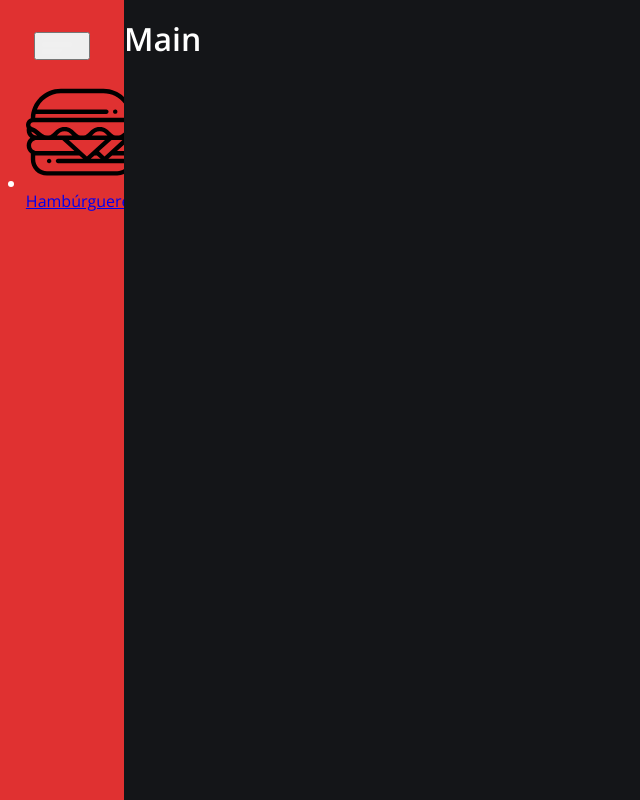
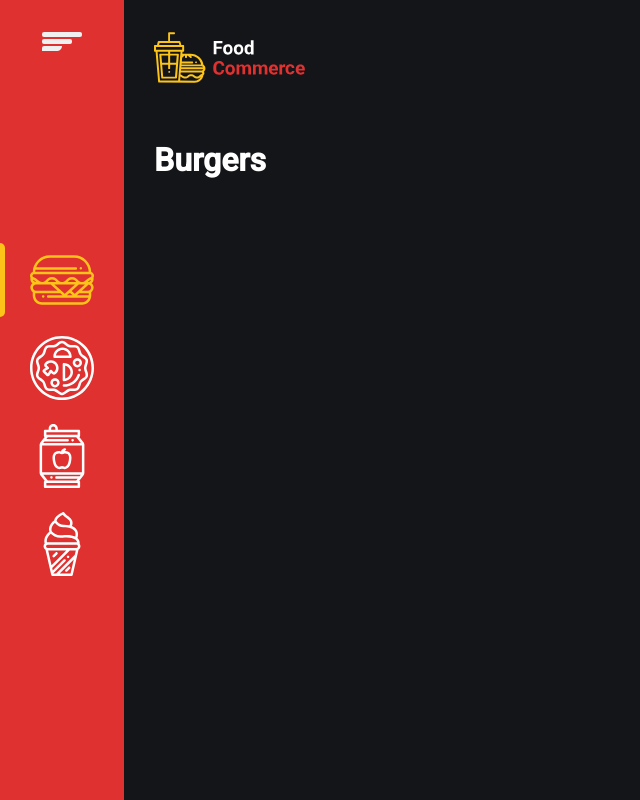
Before and after one commit to FelipeBaranda/food-commerce, a React (Create React App) app: page / in a window 1280 px wide. Shown: the whole page, without its empty margins (0-640 px from the left). Built offline with nearby package versions, Linux system fonts and the light colour scheme.

Commit message:
add pages and routes

```diff
--- a/public/index.html
+++ b/public/index.html
@@ -5,11 +5,11 @@
     <link rel="icon" href="%PUBLIC_URL%/favicon.ico" />
     <meta name="viewport" content="width=device-width, initial-scale=1" />
     <meta name="theme-color" content="#F83600" />
-    <meta name="description" content="Templade Dev Samurai de aplicação React" />
+    <meta name="description" content="Aplicação de pedidos de comida online." />
     <link rel="preconnect" href="https://fonts.googleapis.com" />
     <link rel="preconnect" href="https://fonts.gstatic.com" crossorigin />
     <link
-      href="https://fonts.googleapis.com/css2?family=IBM+Plex+Mono&family=IBM+Plex+Sans:wght@600;700&family=Open+Sans:wght@400;600&display=swap"
+      href="https://fonts.googleapis.com/css2?family=Roboto:wght@400;500&display=swap"
       rel="stylesheet"
     />
     <link rel="apple-touch-icon" href="%PUBLIC_URL%/logo192.png" />
@@ -27,7 +27,7 @@
       work correctly both with client-side routing and a non-root public URL.
       Learn how to configure a non-root public URL by running `npm run build`.
     -->
-    <title>Aplicação React</title>
+    <title>Food Commerce</title>
   </head>
   <body>
     <noscript>
--- a/src/components/Sidebar/index.tsx
+++ b/src/components/Sidebar/index.tsx
@@ -1,21 +1,50 @@
+import { useState } from 'react'
+
 import { Container } from './styles'
 
 import { ReactComponent as BurgerIcon } from '../../assets/burger.svg'
+import { ReactComponent as PizzaIcon } from '../../assets/pizza.svg'
+import { ReactComponent as SodaPopIcon } from '../../assets/soda.svg'
+import { ReactComponent as IceCreamIcon } from '../../assets/ice-cream.svg'
 
 import menuImg from '../../assets/menu.svg'
 
 export function Sidebar() {
+  const [menuOpen, setMenuOpen] = useState(false)
+
+  const handleToggleMenu = () => {
+    setMenuOpen(!menuOpen)
+  }
+
   return (
-    <Container>
-      <button type='button'>
+    <Container isMenuOpen={menuOpen}>
+      <button type='button' onClick={handleToggleMenu}>
         <img src={menuImg} alt='Abrir e fechar o menu' />
       </button>
       <nav>
         <ul>
           <li>
-            <a href='#'>
+            <a href='#' className='active'>
               <BurgerIcon />
               <span>Hambúrgueres</span>
+            </a>
+          </li>
+          <li>
+            <a href='#'>
+              <PizzaIcon />
+              <span>Pizzas</span>
+            </a>
+          </li>
+          <li>
+            <a href='#'>
+              <SodaPopIcon />
+              <span>Bebidas</span>
+            </a>
+          </li>
+          <li>
+            <a href='#'>
+              <IceCreamIcon />
+              <span>Sorvetes</span>
             </a>
           </li>
         </ul>
--- a/src/components/Sidebar/styles.ts
+++ b/src/components/Sidebar/styles.ts
@@ -1,9 +1,20 @@
-import styled from 'styled-components'
+import styled, { css } from 'styled-components'
 
-export const Container = styled.aside`
+interface ContainerProps {
+  isMenuOpen: boolean
+}
+
+export const Container = styled.aside<ContainerProps>`
   background-color: ${({ theme }) => theme.colors.red};
 
-  width: 7.75rem;
+  ${({ isMenuOpen }) =>
+    isMenuOpen
+      ? css`
+          width: 16.3rem;
+        `
+      : css`
+          width: 7.75rem;
+        `}
 
   padding: 2rem 0;
   overflow: hidden;
@@ -11,4 +22,125 @@ export const Container = styled.aside`
   display: flex;
   flex-direction: column;
   align-items: center;
+
+  transition: width 0.3s;
+
+  button {
+    background: none;
+    width: 100%;
+    border: none;
+  }
+
+  nav {
+    flex: 1;
+    width: 100%;
+    height: 100%;
+
+    ul {
+      height: 100%;
+      display: flex;
+      flex-direction: column;
+      justify-content: center;
+      gap: 1.5rem;
+    }
+
+    li {
+      a {
+        width: fit-content;
+        position: relative;
+        padding-left: 1.875rem;
+        padding-right: 1.875rem;
+
+        display: flex;
+        align-items: center;
+        gap: 2rem;
+
+        svg {
+          fill: ${({ theme }) => theme.colors.white};
+          width: 4rem;
+          height: 4rem;
+          transition: fill 0.3s;
+        }
+
+        span {
+          font-size: 1rem;
+          font-weight: 500;
+          transition: color 0.3s;
+        }
+
+        &.active {
+          &::after {
+            content: '';
+            position: absolute;
+            left: 0;
+            top: 50%;
+            bottom: 0;
+            transform: translateY(-50%);
+
+            background-color: ${({ theme }) => theme.colors.yellow};
+            width: 5px;
+            height: calc(100% + 10px);
+
+            border-radius: 0 5px 5px 0;
+          }
+
+          svg {
+            fill: ${({ theme }) => theme.colors.yellow};
+          }
+
+          span {
+            color: ${({ theme }) => theme.colors.yellow};
+          }
+        }
+      }
+    }
+  }
+
+  @media (max-width: 720px) {
+    position: fixed;
+    left: 0;
+    right: 0;
+    bottom: 0;
+    z-index: 999;
+
+    width: 100%;
+    height: 5rem;
+    overflow-y: auto;
+    padding: 0 0;
+
+    button {
+      display: none;
+    }
+
+    nav {
+      height: 100%;
+
+      ul {
+        flex-direction: row;
+        align-items: center;
+      }
+
+      li {
+        a {
+          flex-direction: column;
+          padding: 0rem;
+
+          svg {
+            width: 3.25rem;
+            height: 3.25rem;
+          }
+
+          span {
+            display: none;
+          }
+
+          &.active {
+            &::after {
+              display: none;
+            }
+          }
+        }
+      }
+    }
+  }
 `
--- /dev/null
+++ b/src/pages/Main/Burgers/index.tsx
@@ -0,0 +1,3 @@
+export default function Burgers() {
+  return <h1>Burgers</h1>
+}
--- /dev/null
+++ b/src/pages/Main/Burgers/styles.ts
@@ -0,0 +1 @@
+import styled from 'styled-components'
--- /dev/null
+++ b/src/pages/Main/Pizzas/index.tsx
@@ -0,0 +1,3 @@
+export default function Pizzas() {
+  return <h1>Pizzas</h1>
+}
--- /dev/null
+++ b/src/pages/Main/Pizzas/styles.ts
@@ -0,0 +1 @@
+import styled from 'styled-components'
--- a/src/pages/Main/index.tsx
+++ b/src/pages/Main/index.tsx
@@ -1,13 +1,19 @@
+import { Outlet } from 'react-router-dom'
+
 import { Sidebar } from '../../components/Sidebar'
 
 import { Container } from './styles'
+
+import logoImg from '../../assets/logo.svg'
 
 export default function Main() {
   return (
     <Container>
       <Sidebar />
-
-      <h1>Main</h1>
+      <section>
+        <img src={logoImg} />
+        <Outlet />
+      </section>
     </Container>
   )
 }
--- a/src/pages/Main/styles.ts
+++ b/src/pages/Main/styles.ts
@@ -3,6 +3,28 @@ import styled from 'styled-components'
 export const Container = styled.main`
   width: 100%;
   min-height: 100vh;
+  display: flex;
 
-  display: flex;
+  > section {
+    flex: 1;
+    width: 100%;
+    height: 100vh;
+    overflow-y: auto;
+    padding: 2rem 1.875rem;
+
+    img {
+      width: 10rem;
+      margin-bottom: 2rem;
+    }
+
+    @media (max-width: 720px) {
+      display: flex;
+      flex-direction: column;
+      padding-bottom: 8rem;
+
+      img {
+        align-self: center;
+      }
+    }
+  }
 `
--- a/src/routes.tsx
+++ b/src/routes.tsx
@@ -1,11 +1,16 @@
 import { Routes, Route } from 'react-router-dom'
 
 import MainPage from './pages/Main'
+import BurgersPage from './pages/Main/Burgers'
+import PizzasPage from './pages/Main/Pizzas'
 
 export function AppRoutes() {
   return (
     <Routes>
-      <Route path='/' element={<MainPage />} />
+      <Route path='/' element={<MainPage />}>
+        <Route path='/' element={<BurgersPage />} />
+        <Route path='pizzas' element={<PizzasPage />} />
+      </Route>
     </Routes>
   )
 }
--- a/src/styles/global.ts
+++ b/src/styles/global.ts
@@ -1,12 +1,46 @@
 import { createGlobalStyle } from 'styled-components'
 
 export const GlobalStyle = createGlobalStyle`
-  html, body, #root {
-    min-height: 100%;
+  * {
+    margin: 0;
+    padding: 0;
+    box-sizing: border-box;
   }
+
+  html {
+    @media (max-width: 1080px) {
+      font-size: 93.75%;
+    }
+    @media (max-width: 720px) {
+      font-size: 87.5%;
+    }
+  }
+
   body {
-    background: ${(props) => props.theme.colors.gray900};
-    color: ${(props) => props.theme.colors.white};
-    font-family: ${(props) => props.theme.fontFamily.sans};
+    background: ${({ theme }) => theme.colors.gray900};
+    -webkit-font-smoothing: antialiased;
+    color: ${({ theme }) => theme.colors.white};
+  }
+
+  body,
+  input,
+  select,
+  textarea,
+  button {
+    font: 400 1rem 'Roboto', Helvetica, Arial, sans-serif;
+  }
+
+  a {
+    color: inherit;
+    text-decoration: none;
+  }
+
+  button {
+    cursor: pointer;
+  }
+
+  ul,
+  li {
+    list-style: none;
   }
 `
```
